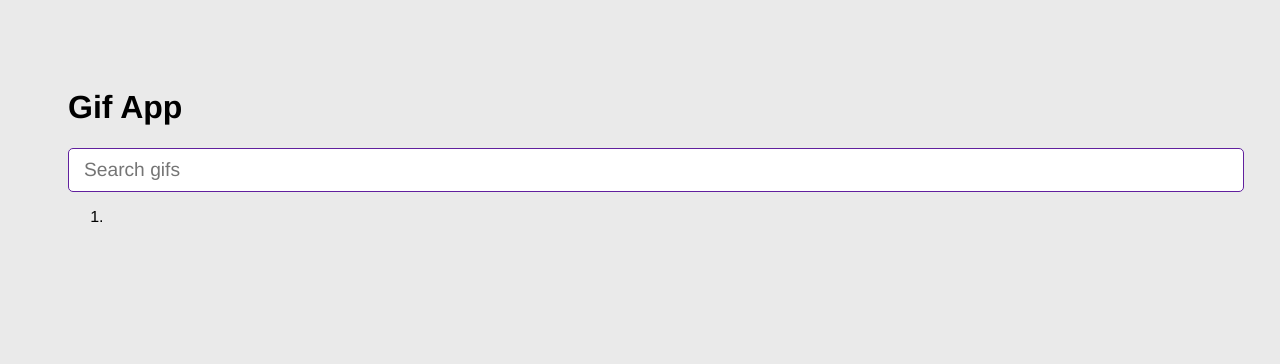
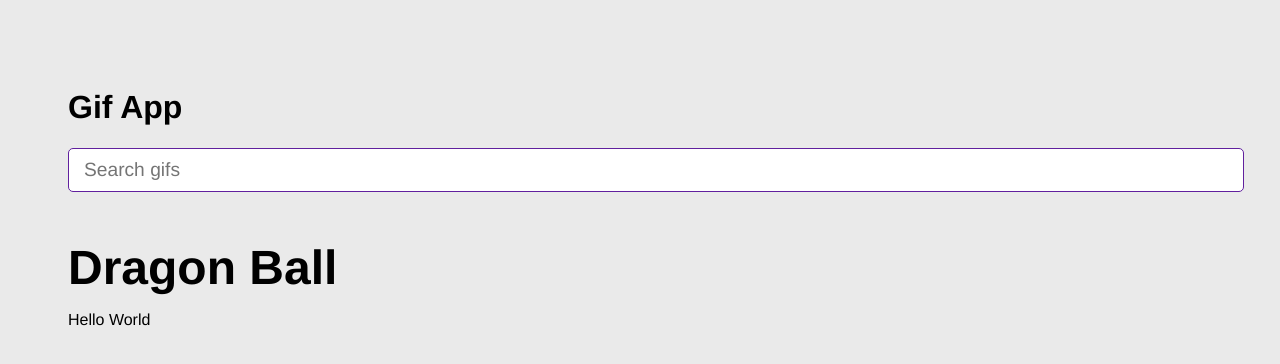
Before and after one commit to CarlosSalega/gif-app, a React (Vite) app: page / in a window 1280 px wide. Shown: the top 364 px of the page. Built offline with nearby package versions, Linux system fonts and the light colour scheme; no server answers.

Commit message:
feat:✨ added AddCategory & GifGrid components

```diff
--- a/src/App.tsx
+++ b/src/App.tsx
@@ -1,19 +1,24 @@
 import { useState } from "react";
-import AddCategory from "./AddCategory";
+import AddCategory from "./components/AddCategory";
+import GifGrid from "./components/GifGrid";
 
 function App() {
-  const [categories, setCategories] = useState([""]);
+  const [categories, setCategories] = useState(["Dragon Ball"]);
+
+  const onAddCategory = (newCategory: string) => {
+    if (categories.includes(newCategory)) return;
+
+    setCategories([newCategory, ...categories]);
+  };
 
   return (
     <>
       <h1>Gif App</h1>
-      <AddCategory setCategories={setCategories} />
+      <AddCategory onNewCategory={(value) => onAddCategory(value)} />
 
-      <ol>
-        {categories.map((category) => {
-          return <li key={category}>{category}</li>;
-        })}
-      </ol>
+      {categories.map((category) => (
+        <GifGrid key={category} category={category} />
+      ))}
     </>
   );
 }
--- /dev/null
+++ b/src/components/AddCategory.tsx
@@ -0,0 +1,33 @@
+import { SetStateAction, useState } from "react";
+import { AddCategoryProps } from "../types";
+
+const AddCategory: React.FC<AddCategoryProps> = ({ onNewCategory }) => {
+  const [inputValue, setInputValue] = useState("");
+
+  const onInputChange = (event: {
+    target: { value: SetStateAction<string> };
+  }) => {
+    setInputValue(event.target.value);
+  };
+
+  const onSubmit = (event: { preventDefault: () => void }) => {
+    event.preventDefault();
+    if (inputValue.trim().length < 1) return;
+
+    onNewCategory(inputValue.trim());
+    setInputValue("");
+  };
+
+  return (
+    <form onSubmit={onSubmit}>
+      <input
+        type="text"
+        placeholder="Search gifs"
+        value={inputValue}
+        onChange={onInputChange}
+      />
+    </form>
+  );
+};
+
+export default AddCategory;
--- /dev/null
+++ b/src/components/GifGrid.tsx
@@ -0,0 +1,28 @@
+import { useEffect } from "react";
+import { GifGridProps } from "../types";
+
+const GifGrid: React.FC<GifGridProps> = ({ category }) => {
+  const getGifs = async () => {
+    const api = `https://api.giphy.com/v1/gifs/search?api_key=g7ZQF61bJtVy47nSHV25oGD5IVzFNGuq&q=${category}`;
+    const resp = await fetch(api);
+    const { data } = await resp.json();
+    console.log(data);
+  };
+
+  useEffect(() => {
+    getGifs();
+  }, []);
+
+  return (
+    <div>
+      <h3>{category}</h3>
+      <p>Hello World</p>
+    </div>
+  );
+};
+
+export default GifGrid;
+
+/*
+api.giphy.com/v1/gifs/search/api_key=g7ZQF61bJtVy47nSHV25oGD5IVzFNGuq
+*/
```
Also changed, not shown: src/types.ts (+6 -2 lines).
